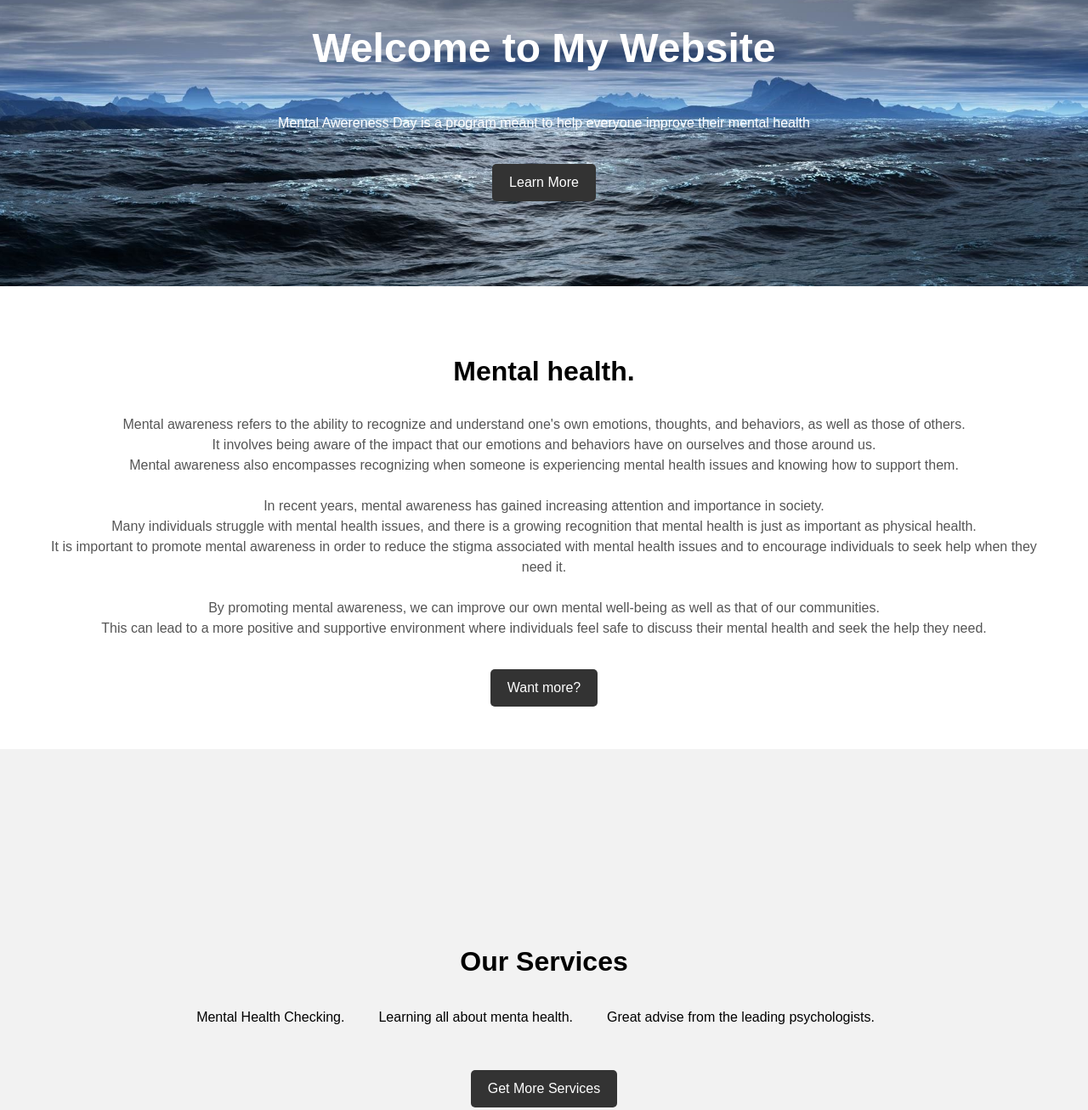
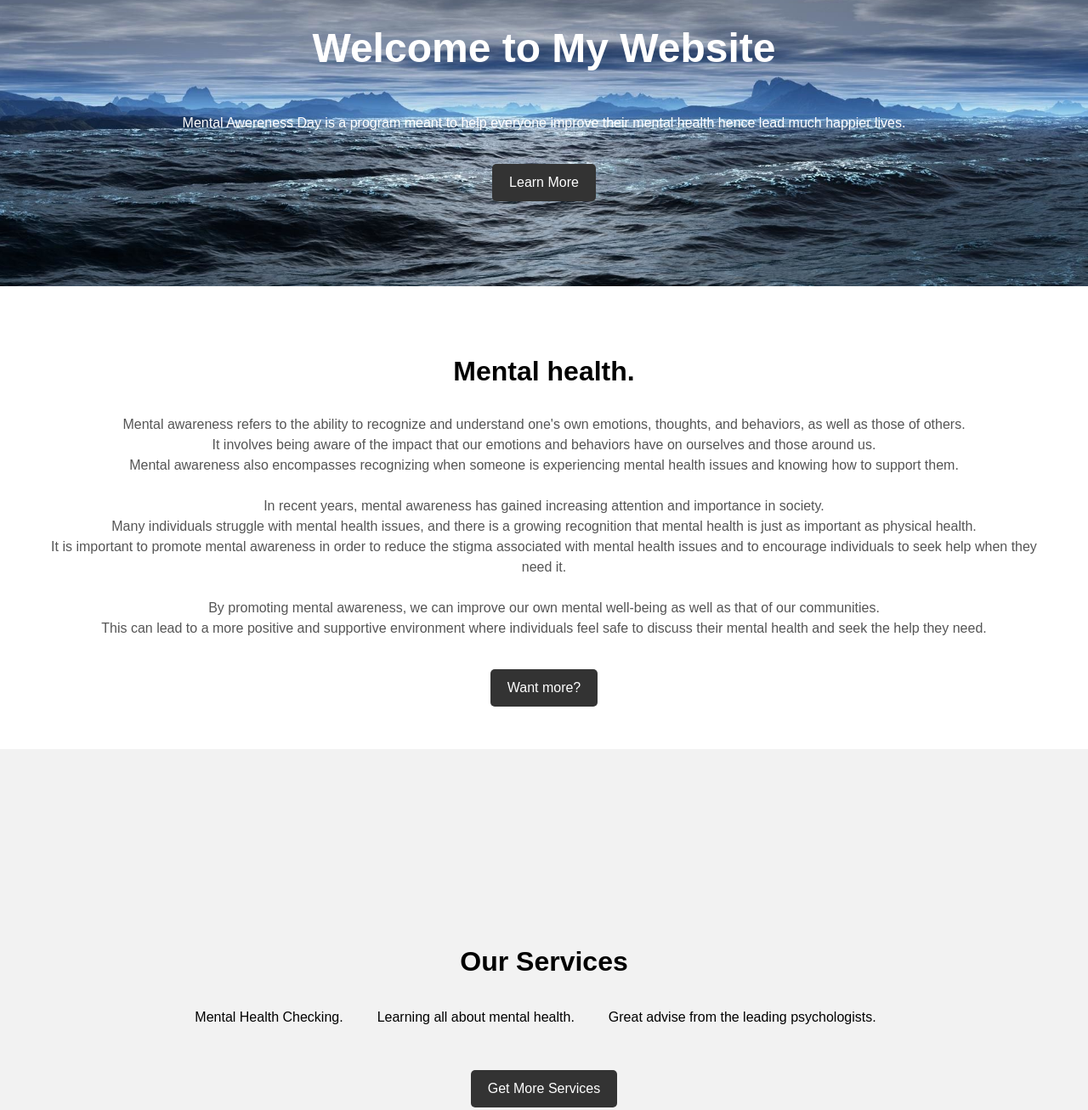
Before and after one commit to Kevin-Kinyanjui/Phase-1-final-project, a plain HTML site: page index.html in a window 1280 px wide. Shown: the part 100-1407 px from the top of the page at 85% size. Drawn offline with Linux system fonts and the light colour scheme.

Commit message:
grammer check complete

```diff
--- a/index.html
+++ b/index.html
@@ -24,7 +24,7 @@
       <section id="hero">
 
         <h1>Welcome to My Website</h1>
-        <p> Mental Awereness Day is a program meant to help everyone improve their mental health</p>
+        <p> Mental Awereness Day is a program meant to help everyone improve their mental health hence lead much happier lives.</p>
         <a href="#about" class="btn">Learn More</a>
       </section>
       <section id="about">
@@ -58,7 +58,7 @@
         <h2>Our Services</h2>
         <ul>
           <li><i class="fas fa-check"></i> Mental Health Checking.</li>
-          <li><i class="fas fa-check"></i> Learning all about menta health.</li>
+          <li><i class="fas fa-check"></i> Learning all about mental health.</li>
           <li><i class="fas fa-check"></i> Great advise from the leading psychologists.</li>
         </ul>
         <a href="#contact" class="btn">Get More Services</a>
@@ -92,7 +92,7 @@
                <option value="5">Not sure</option>
                <option value="0"> YES </option>
                <option value="15"> NO </option>
-               <option value="10"> Close but not as severe.</option>
+               <option value="10"> Close but not as serious.</option>
              </select>
          </form>
        </div>
```
